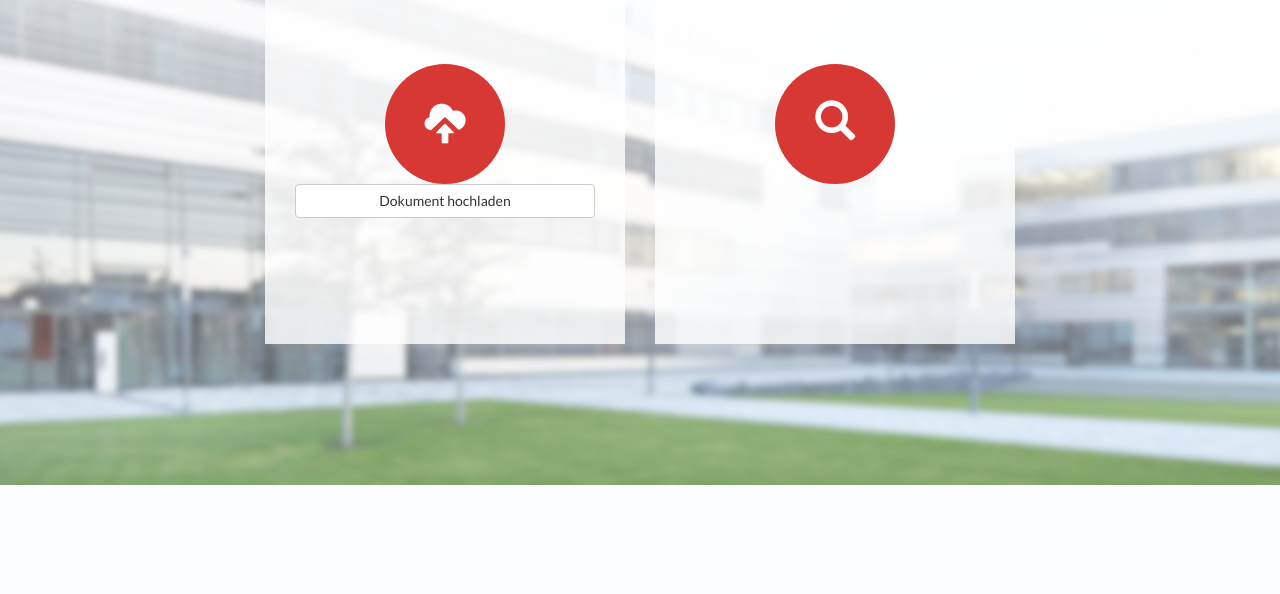
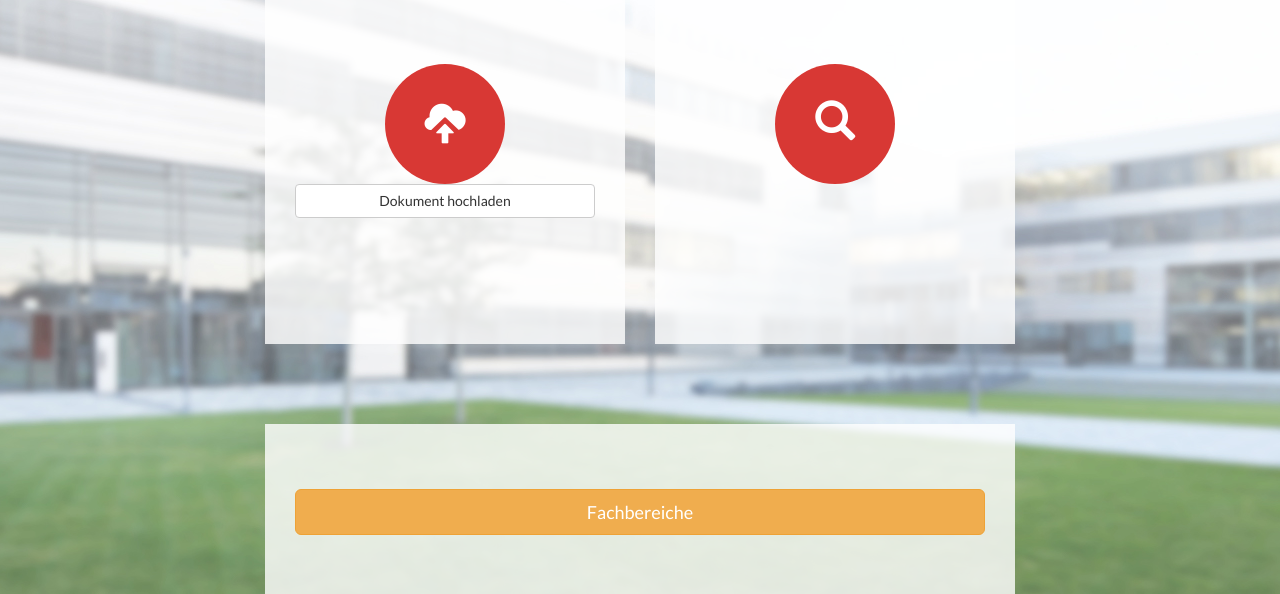
Before and after one commit to HDS-DoMaS/Website, a Symfony app: template app/Resources/views/default/index.html.twig in a window 1280 px wide. Shown: the part 315-909 px from the top of the page. Before the commit the page ends 800 px from the top, so only its background shows below. Run offline with Twig, Linux system fonts and the light colour scheme; the template is opened without the code that fills it, so the values that code supplies are empty; some libraries are stand-ins or nearby versions.

Commit message:
Button für Fachbereiche auf der Startseite

```diff
--- a/app/Resources/views/default/index.html.twig
+++ b/app/Resources/views/default/index.html.twig
@@ -29,4 +29,14 @@
             </div>
         </div>
     </div>
+
+    <div class="row">
+        <div class="col-sm-8 col-sm-offset-2">
+            <div class="transparent" style="height: 170px">
+                <a href="{{ path('_showFachbereiche') }}" class="btn btn-lg btn-warning btn-block">
+                    Fachbereiche
+                </a>
+            </div>
+        </div>
+    </div>
 {% endblock %}
```
